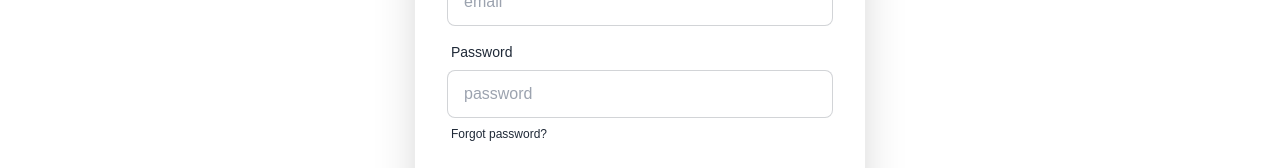
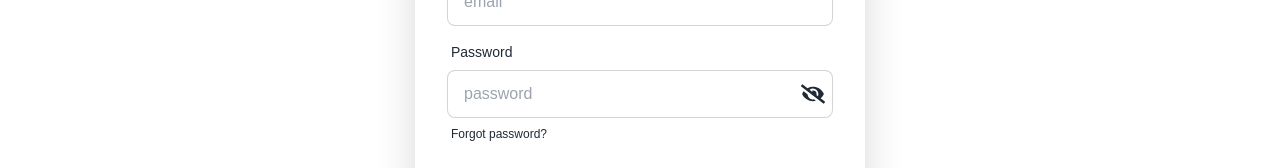
Before and after one commit to fokhrul2029/Online-Destination--FILA2029, a React (Vite) app: page /login in a window 1280 px wide. Shown: the part 290-458 px from the top of the page. Built offline with nearby package versions, Linux system fonts and the light colour scheme; no server answers.

Commit message:
implement animation js and aos animation and use show , hide system for password on login and register page

```diff
--- a/package.json
+++ b/package.json
@@ -10,6 +10,8 @@
     "preview": "vite preview"
   },
   "dependencies": {
+    "animate.css": "^4.1.1",
+    "aos": "^2.3.4",
     "firebase": "^10.11.0",
     "localforage": "^1.10.0",
     "match-sorter": "^6.3.4",
--- a/src/components/Card/Card.jsx
+++ b/src/components/Card/Card.jsx
@@ -10,7 +10,11 @@ function Card({ data }) {
   };
 
   return (
-    <div className="card bg-base-100 shadow-xl">
+    <div
+      className="card bg-base-100 shadow-xl"
+      data-aos="zoom-in-up"
+      data-aos-duration="1500"
+    >
       <figure>
         <img className="h-48 w-full" src={image} alt="Shoes" />
       </figure>
--- a/src/components/Slider/Slider.jsx
+++ b/src/components/Slider/Slider.jsx
@@ -11,7 +11,7 @@ function Slider({ data }) {
         />
         <div className="absolute inset-0 opacity-30"></div>
         <div className="absolute inset-0 flex flex-col gap-4 justify-center items-center">
-          <h1 className="text-white text-4xl font-bold text-center">
+          <h1 className="text-white text-4xl font-bold text-center animate__animated animate__backInUp">
             {estate_title}
           </h1>
           <p className="text-gray-300 font-medium text-xl">{description}</p>
--- a/src/main.jsx
+++ b/src/main.jsx
@@ -6,6 +6,8 @@ import routes from "./routes/Routes.jsx";
 import AuthProvider from "./contextApi/AuthProvider/AuthProvider.jsx";
 import { ToastContainer } from "react-toastify";
 import "react-toastify/dist/ReactToastify.css";
+import 'animate.css';
+import "aos/dist/aos.css"
 
 ReactDOM.createRoot(document.getElementById("root")).render(
   <React.StrictMode>
--- a/src/pages/EstateDetails/EstateDetails.jsx
+++ b/src/pages/EstateDetails/EstateDetails.jsx
@@ -38,7 +38,7 @@ function EstateDetails() {
                 />
                 <div className="absolute inset-0 bg-black opacity-30"></div>
                 <div className="absolute inset-0 flex justify-center items-center">
-                  <h1 className="text-white text-3xl font-bold text-center">
+                  <h1 className="text-white text-3xl font-bold text-center animate__animated animate__swing">
                     {estate_title}
                   </h1>
                 </div>
--- a/src/pages/Login/Login.jsx
+++ b/src/pages/Login/Login.jsx
@@ -1,7 +1,13 @@
 /* eslint-disable react/no-unescaped-entities */
 import { Helmet } from "react-helmet";
 import { Link, useNavigate } from "react-router-dom";
-import { FaGoogle, FaGithub, FaFacebook } from "react-icons/fa";
+import {
+  FaGoogle,
+  FaGithub,
+  FaFacebook,
+  FaEye,
+  FaEyeSlash,
+} from "react-icons/fa";
 import { useState } from "react";
 import { useContext } from "react";
 import { AuthContext } from "../../contextApi/AuthProvider/AuthProvider";
@@ -10,6 +16,7 @@ import { toast } from "react-toastify";
 function Login() {
   const [email, setEmail] = useState(null);
   const [password, setPassword] = useState(null);
+  const [show, setShow] = useState(true);
   const navigate = useNavigate();
   const { signIn, googleSignIn, githubSignIn } = useContext(AuthContext);
 
@@ -19,11 +26,11 @@ function Login() {
     signIn(email, password)
       .then((res) => {
         console.log(res.use);
-        toast.success("Login Success.")
+        toast.success("Login Success.");
         navigate("/");
       })
       .catch((error) => {
-        toast.error("Login failed, Email or password doesn't incorrect!")
+        toast.error("Login failed, Email or password doesn't incorrect!");
         console.error(error);
       });
   };
@@ -32,12 +39,11 @@ function Login() {
     googleSignIn()
       .then((res) => {
         console.log(res.user);
-        toast.success("Login Success.")
+        toast.success("Login Success.");
         navigate("/");
-
       })
       .catch(() => {
-        toast.error("Login failed, Something went wrong!!")
+        toast.error("Login failed, Something went wrong!!");
       });
   };
 
@@ -45,11 +51,11 @@ function Login() {
     githubSignIn()
       .then((res) => {
         console.log(res.user);
-        toast.success("Login Success.")
+        toast.success("Login Success.");
         navigate("/");
       })
       .catch(() => {
-        toast.error("Login failed, Something went wrong!!")
+        toast.error("Login failed, Something went wrong!!");
       });
   };
 
@@ -80,14 +86,22 @@ function Login() {
             <label className="label">
               <span className="label-text">Password</span>
             </label>
+            <div className="relative">
               <input
-              type="password"
+                type={show ? "password" : "text"}
                 placeholder="password"
-              className="input input-bordered"
+                className="input input-bordered w-full"
                 required
                 value={password}
                 onChange={(e) => setPassword(e.target.value)}
               />
+              <span
+                onClick={() => setShow(!show)}
+                className="absolute right-2 top-1/2 -translate-y-1/2 text-2xl cursor-pointer bg-white pl-3"
+              >
+                {show ? <FaEyeSlash /> : <FaEye />}
+              </span>
+            </div>
             <label className="label">
               <a href="#" className="label-text-alt link link-hover">
                 Forgot password?
@@ -95,7 +109,9 @@ function Login() {
             </label>
           </div>
           <div className="form-control mt-6">
-            <button className="btn bg-primary border-transparent hover:bg-primary text-white">Login</button>
+            <button className="btn bg-primary border-transparent hover:bg-primary text-white">
+              Login
+            </button>
           </div>
           <div className="flex gap-4 justify-around items-center py-4">
             <div onClick={handleGoogleSignIn} className="btn">
--- a/src/pages/Profile/Profile.jsx
+++ b/src/pages/Profile/Profile.jsx
@@ -49,7 +49,7 @@ function Profile() {
           <div className="flex gap-10 items-center">
             <div className="text-center w-1/3">
               <img
-                className="mx-auto border-blue-200 rounded-full w-full border-2 p-2"
+                className="mx-auto border-blue-200 rounded-full w-full border-2 p-2 animate__animated animate__pulse"
                 src={photoURL}
                 alt={displayName || "null"}
               />
--- a/src/pages/Register/Register.jsx
+++ b/src/pages/Register/Register.jsx
@@ -3,6 +3,7 @@ import { Helmet } from "react-helmet";
 import { Link } from "react-router-dom";
 import { AuthContext } from "../../contextApi/AuthProvider/AuthProvider";
 import { toast } from "react-toastify";
+import { FaEye, FaEyeSlash } from "react-icons/fa";
 
 /* eslint-disable react/no-unescaped-entities */
 function Register() {
@@ -10,6 +11,7 @@ function Register() {
   const [email, setEmail] = useState(null);
   const [photo, setPhoto] = useState(null);
   const [password, setPassword] = useState(null);
+  const [show, setShow] = useState(true);
   const { createUser, updateUserProfile } = useContext(AuthContext);
 
   const handleRegisterForm = (e) => {
@@ -77,17 +79,27 @@ function Register() {
             <label className="label">
               <span className="label-text">Password</span>
             </label>
+            <div className="relative">
               <input
-              type="password"
+                type={show ? "password" : "text"}
                 placeholder="password"
-              className="input input-bordered"
+                className="input input-bordered w-full"
                 required
                 value={password}
                 onChange={(e) => setPassword(e.target.value)}
               />
+              <span
+                onClick={() => setShow(!show)}
+                className="absolute right-2 top-1/2 -translate-y-1/2 text-2xl cursor-pointer bg-white pl-3"
+              >
+                {show ? <FaEyeSlash /> : <FaEye />}
+              </span>
+            </div>
           </div>
           <div className="form-control mt-6">
-            <button className="btn bg-primary border-transparent hover:bg-primary text-white">Register</button>
+            <button className="btn bg-primary border-transparent hover:bg-primary text-white">
+              Register
+            </button>
           </div>
           <p>
             I have an account.{" "}
--- a/src/routes/root/Root.jsx
+++ b/src/routes/root/Root.jsx
@@ -1,8 +1,12 @@
 import { Outlet } from "react-router-dom";
 import Navbar from "../../pages/shared/Navbar/Navbar";
 import Footer from "../../pages/shared/Footer/Footer";
-
+import Aos from "aos";
+import { useEffect } from "react";
 function Root() {
+  useEffect(() => {
+    Aos.init();
+  }, []);
   return (
     <>
       <Navbar />
```
Also changed, not shown: 1 other file (tests, documents, lock files or other folders). Lines whose indentation alone changed are shown as unchanged.
